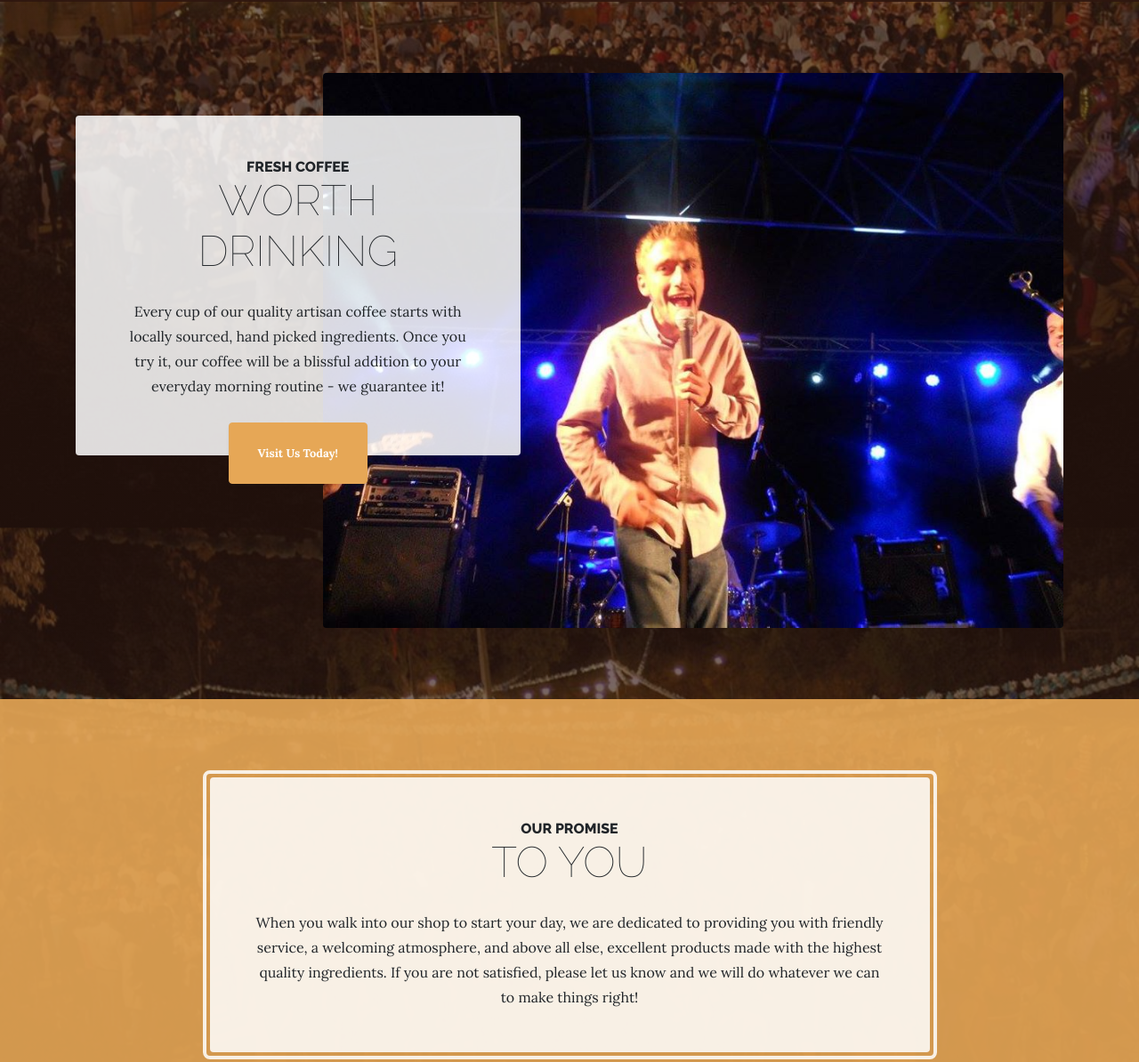
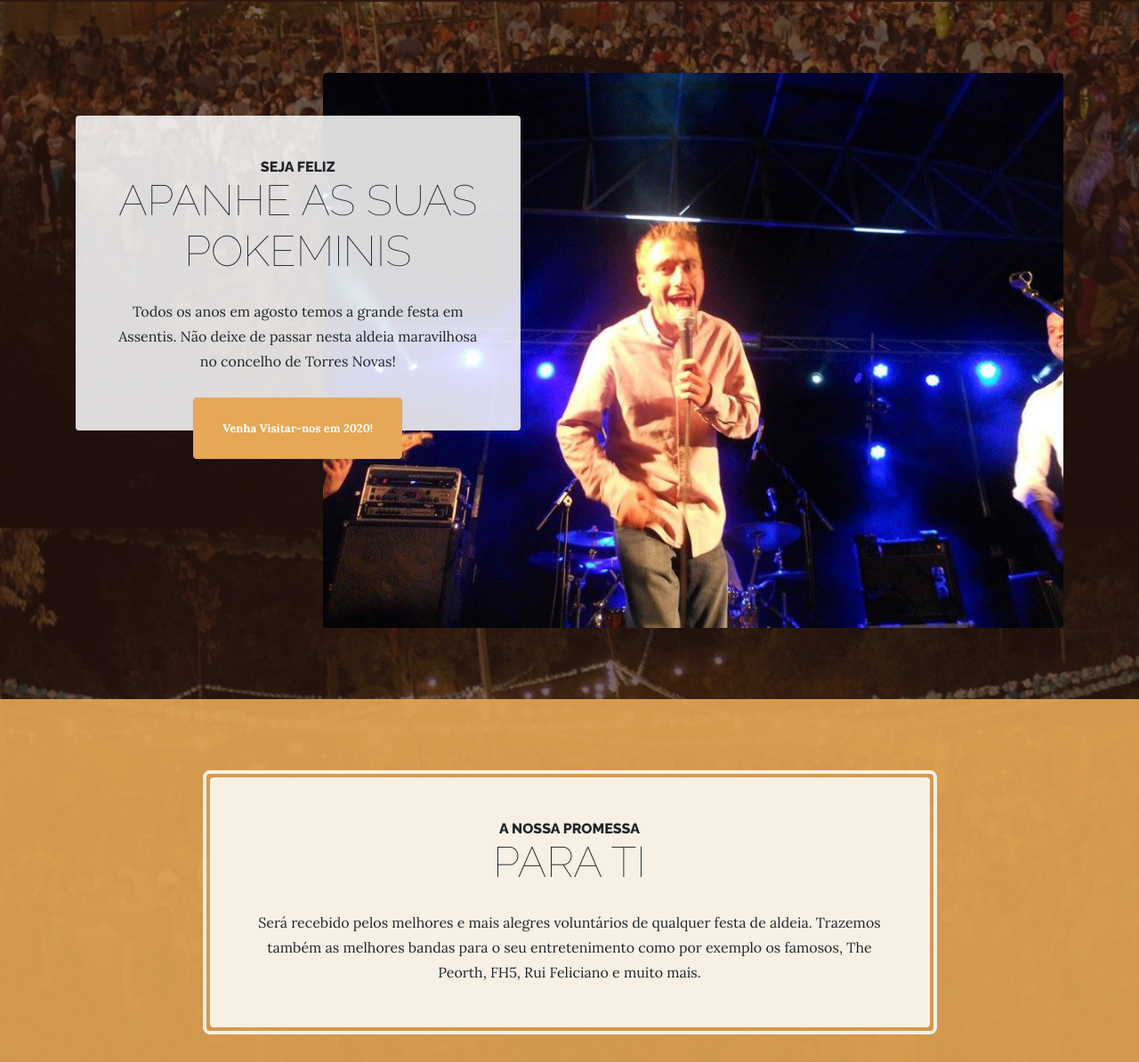
Before and after one commit to RafasDasGracas/TrabalhoFinal22331, a website: page index.html in a window 1280 px wide. Shown: the part 256-1450 px from the top of the page at 89% size. Drawn offline with nearby package versions, Linux system fonts and the light colour scheme.

Commit message:
Update index.html

```diff
--- a/index.html
+++ b/index.html
@@ -81,13 +81,13 @@
         <img class="intro-img img-fluid mb-3 mb-lg-0 rounded" src="img/intro.jpg" alt="">
         <div class="intro-text left-0 text-center bg-faded p-5 rounded">
           <h2 class="section-heading mb-4">
-            <span class="section-heading-upper">Fresh Coffee</span>
-            <span class="section-heading-lower">Worth Drinking</span>
+            <span class="section-heading-upper">Seja Feliz</span>
+            <span class="section-heading-lower">Apanhe as Suas Pokeminis</span>
           </h2>
-          <p class="mb-3">Every cup of our quality artisan coffee starts with locally sourced, hand picked ingredients. Once you try it, our coffee will be a blissful addition to your everyday morning routine - we guarantee it!
+          <p class="mb-3">Todos os anos em agosto temos a grande festa em Assentis. Não deixe de passar nesta aldeia maravilhosa no concelho de Torres Novas!
           </p>
           <div class="intro-button mx-auto">
-            <a class="btn btn-primary btn-xl" href="#">Visit Us Today!</a>
+            <a class="btn btn-primary btn-xl" href="#">Venha Visitar-nos em 2020!</a>
           </div>
         </div>
       </div>
@@ -100,10 +100,10 @@
         <div class="col-xl-9 mx-auto">
           <div class="cta-inner text-center rounded">
             <h2 class="section-heading mb-4">
-              <span class="section-heading-upper">Our Promise</span>
-              <span class="section-heading-lower">To You</span>
+              <span class="section-heading-upper">A Nossa Promessa</span>
+              <span class="section-heading-lower">Para Ti</span>
             </h2>
-            <p class="mb-0">When you walk into our shop to start your day, we are dedicated to providing you with friendly service, a welcoming atmosphere, and above all else, excellent products made with the highest quality ingredients. If you are not satisfied, please let us know and we will do whatever we can to make things right!</p>
+            <p class="mb-0">Será recebido pelos melhores e mais alegres voluntários de qualquer festa de aldeia. Trazemos também as melhores bandas para o seu entretenimento como por exemplo os famosos, The Peorth, FH5, Rui Feliciano e muito mais.</p>
           </div>
         </div>
       </div>
```
